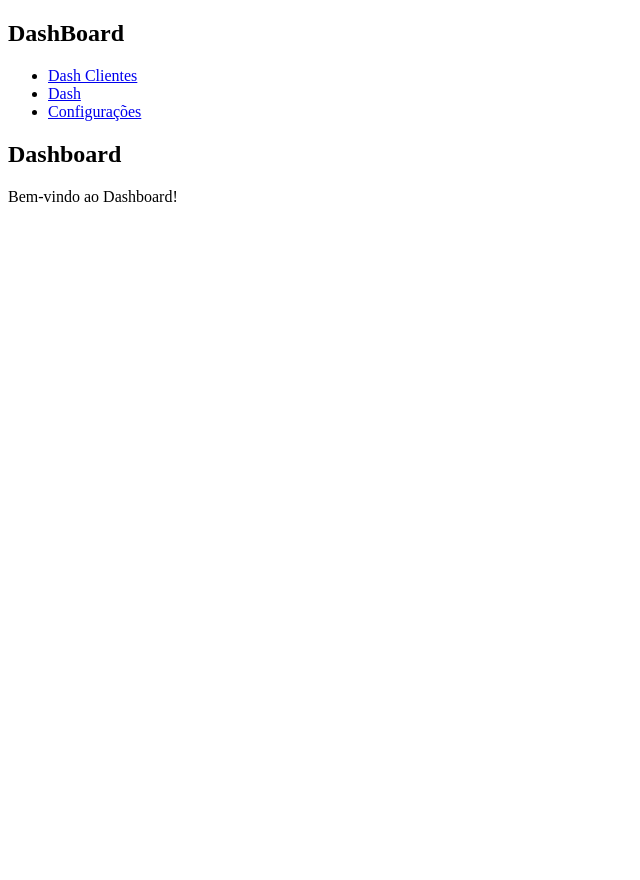
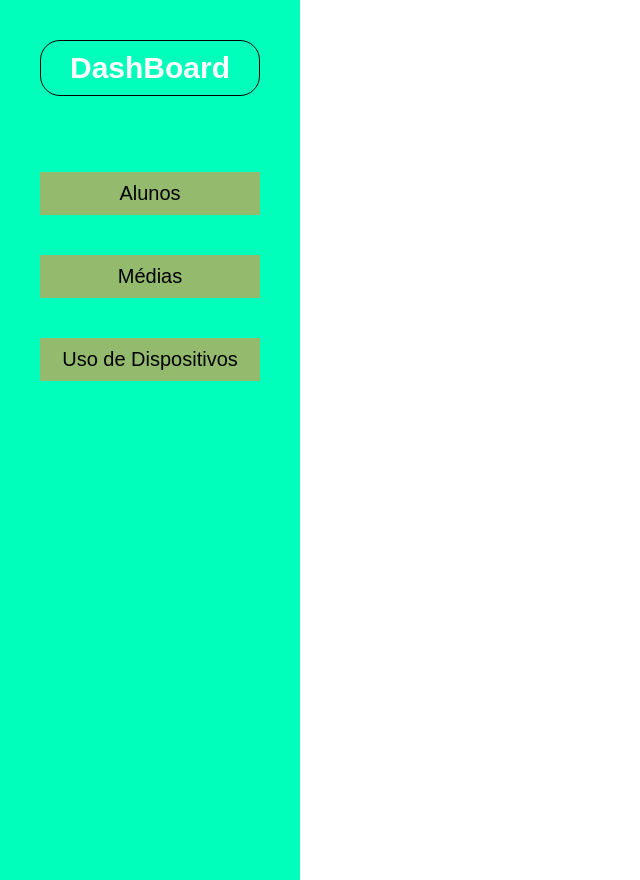
Before and after one commit to Victordemelo/dataAnalysisProjects, a Django app: page / in a window 1280 px wide. Shown: the whole page, without its empty margins (0-640 px from the left). Run offline with Django 4.2, Linux system fonts and the light colour scheme.

Commit message:
Feat: Ajuste do html e css

```diff
--- a/app_analise/static/style.css
+++ b/app_analise/static/style.css
@@ -0,0 +1,55 @@
+body {
+    margin: 0;
+    padding: 0;
+    font-family: Arial, sans-serif;
+}
+
+a {
+    text-decoration: none;
+    color: #007bff;
+}
+
+.container {
+    display: flex;
+    min-height: 100vh;
+}
+
+.navbar {
+    display: flex;
+    background-color: #00ffbb;
+    color: #fff;
+    position: fixed;
+    flex-direction: column;
+    width: 300px;
+    height: 100%;
+    padding-top: 20px;
+}
+
+.navbar h1 {
+    margin: 20px 40px;
+    padding: 10px;
+    font-size: 30px;
+    text-align: center;
+    border: 1px solid #000000;
+    border-radius: 20px;
+}
+
+ul {
+    list-style-type: none;
+    color: black;
+    padding: 0;
+}
+
+a{
+    color: black;
+    text-decoration: none;
+}
+
+li {
+    display: flex;
+    justify-content: center;
+    background-color: rgb(148, 186, 110);
+    font-size: 20px;
+    margin: 40px 40px;
+    padding: 10px 0px;
+}
--- a/app_analise/templates/index.html
+++ b/app_analise/templates/index.html
@@ -10,22 +10,21 @@
 </head>
 
 <body>
+
     <header>
-        <nav>
-            <h1>DashBoard</h1>
-            <ul>
-                <li><a href="#">Dash Clientes</a></li>
-                <li><a href="#">Dash </a></li>
-                <li><a href="#">Configurações</a></li>
-            </ul>
-        </nav>
+        <div class="container">
+            <nav class="navbar">
+                <h1>DashBoard</h1>
+                <ul class="nav-links">
+                    <li><a href="#">Alunos</a></li>
+                    <li><a href="#">Médias </a></li>
+                    <li><a href="#">Uso de Dispositivos</a></li>
+                </ul>
+            </nav>
+        </div>
     </header>
-    <main>
-        <section>
-            <h2>Dashboard</h2>
-            <p>Bem-vindo ao Dashboard!</p>
-        </section>
-    </main>
+
+    <main></main>
 
     <script src="{% static 'script.js' %}"></script</script>
 </body>
```
